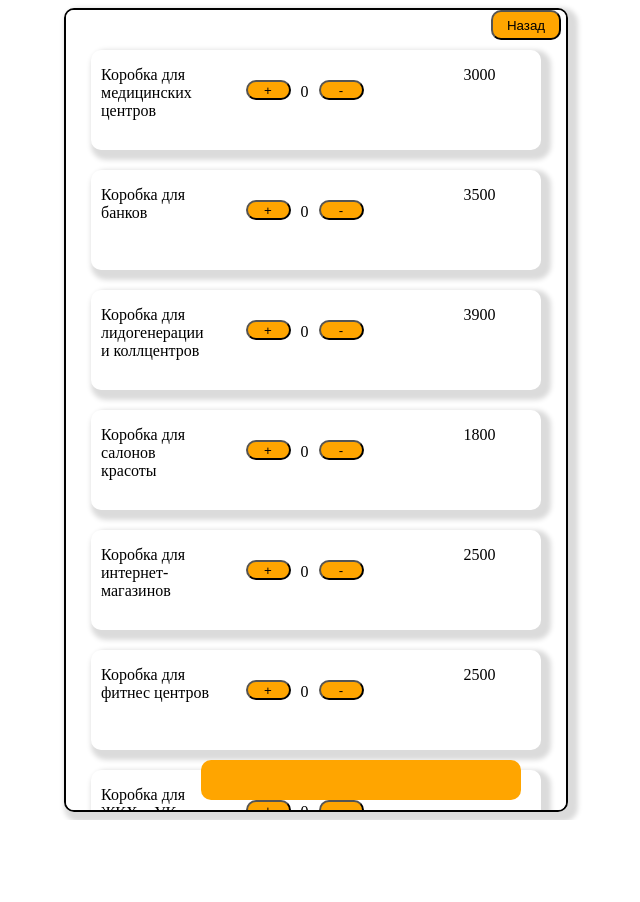
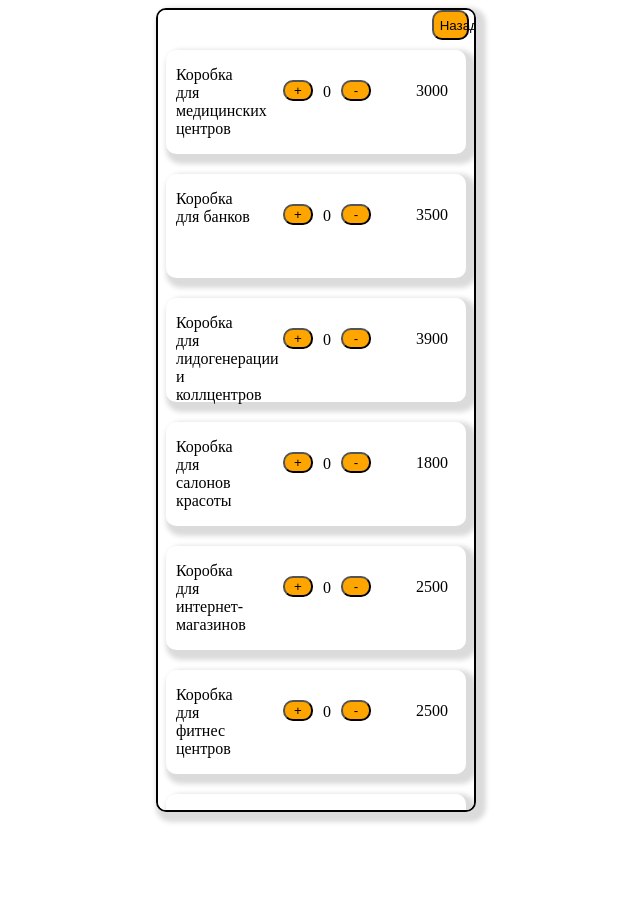
Before and after one commit to Houston1304/practiceBot, a website: page basket.html in a window 1280 px wide. Shown: the top 902 px of the page, without its empty margins (324-964 px from the left). Before the commit the page ends 820 px from the top, so only its background shows below. Drawn offline with Linux system fonts and the light colour scheme.

Commit message:
Update basketStyle.css

```diff
--- a/basketStyle.css
+++ b/basketStyle.css
@@ -7,15 +7,15 @@
   border: 2px solid black;
   justify-content: space-around;
   height: 800px;
-  width: 500px;
+  max-width: 25%;
   box-shadow: 5px 5px 5px 5px rgb(219, 219, 219);
   border-radius: 10px;
 }
 
 .product {
   display: flex;
-  width: 450px;
-  height: 100px;
+  width: 95%;
+  height: 13%;
   box-shadow: 5px 5px 5px 5px rgb(219, 219, 219);
   border-radius: 10px;
   margin: 10px 0 ;
@@ -31,11 +31,12 @@
 }
 
 .totalPrice {
+  z-index: 100;
   position: absolute;
-  left: 41%;
-  bottom: 0%;
+  display: flex ;
+  margin-top: 41%;
   height: 20px;
-  width: 300px;
+  width: 20%;
   background-color: orange;
   padding: 10px;
   border-radius: 10px;
@@ -51,7 +52,7 @@
 
 #backBtn{
   height: 30px;
-  width: 70px;
+  width: 12%;
   background-color: orange;
   border-radius: 10px;
 
@@ -73,5 +74,6 @@
 #productPrice {
   position: relative;
   text-align: right;
-  left: 250px
+  top: 15%;
+  left: 55%;
 }
```
